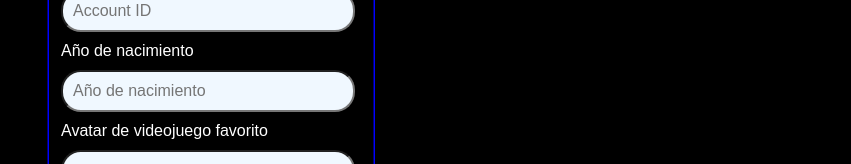
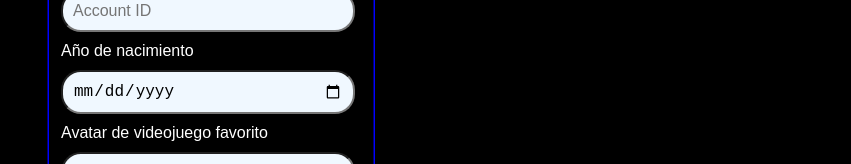
Before and after one commit to INGsebas14/formulario-prueba-pagina-web, a website: page index.html in a window 1280 px wide. Shown: the part 377-541 px from the top of the page, without its empty margins (429-1280 px from the left). Drawn offline with Linux system fonts and the light colour scheme.

Commit message:
cambiamos el input de anio de ser text a date

```diff
--- a/index.html
+++ b/index.html
@@ -28,7 +28,7 @@
                 <input type="text" id="accountId"  placeholder="Account ID"><br>
 
                 <label for="anio">Año de nacimiento</label>
-                <input type="text" id="anio"  placeholder="Año de nacimiento">
+                <input type="date" id="anio"  placeholder="Año de nacimiento">
 
                 <label for="avatar">Avatar de videojuego favorito</label>
                 <input type="text" id="avatar" placeholder="Avatar">
```
